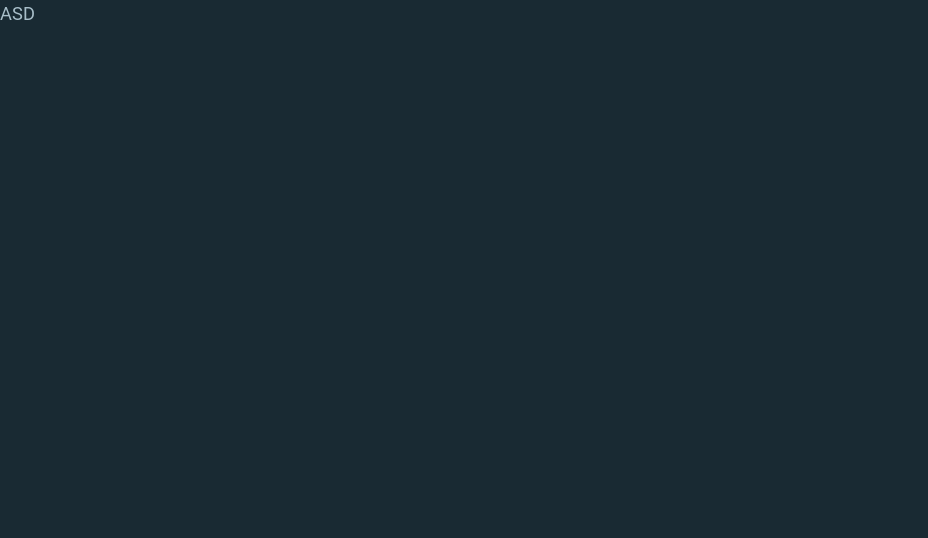
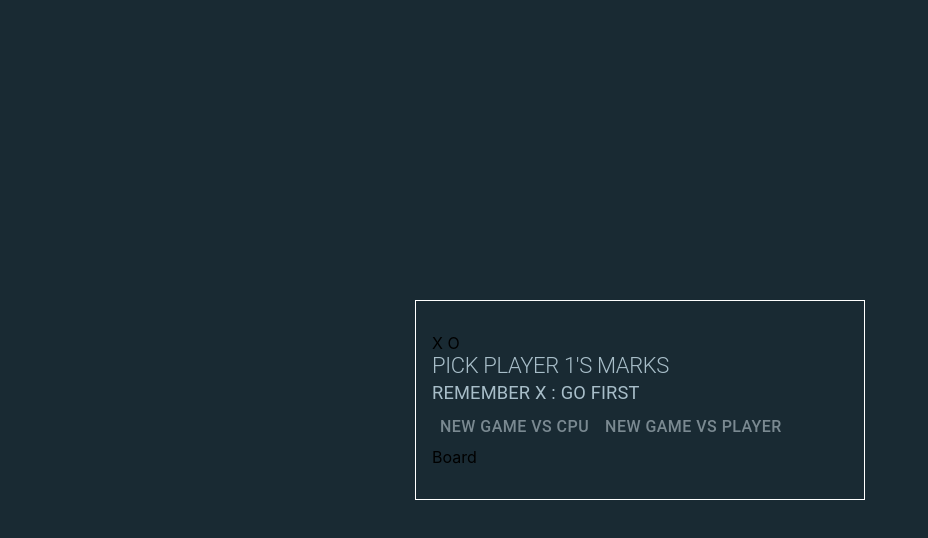
Before and after one commit to Hamza405/XO-Game-React, a React (Create React App) app: page / in a window 1280 px wide. Shown: the top 538 px of the page, without its empty margins (0-928 px from the left). Built offline with nearby package versions, Linux system fonts and the light colour scheme.

Commit message:
start template

```diff
--- a/src/App.tsx
+++ b/src/App.tsx
@@ -1,11 +1,16 @@
 import React from "react";
 import { Typography } from "@mui/material";
-import { AppContainer } from "./styles/App";
+import { AppContainer, MainContainer } from "./styles/App";
+import Start from "./components/Start/Start";
+import Board from "./components/Board/Board";
 
 function App() {
   return (
     <AppContainer>
-      <Typography>asd</Typography>
+      <MainContainer>
+        <Start />
+        <Board />
+      </MainContainer>
     </AppContainer>
   );
 }
--- a/src/components/Start/Start.tsx
+++ b/src/components/Start/Start.tsx
@@ -1,7 +1,34 @@
+import { Button, Typography } from "@mui/material";
 import React, { FC } from "react";
+import { Card } from "../../styles/App";
+import {
+  StartButton,
+  StartContainer,
+  StartHeader,
+  StartIconPlayers,
+  StartPlayers,
+} from "../../styles/StartStyles";
 
 const Start: FC = () => {
-  return <div>Start</div>;
+  return (
+    <StartContainer>
+      <StartHeader>X O</StartHeader>
+      <Card>
+        <Typography fontSize="lg" variant="h1">
+          pick player 1's marks
+        </Typography>
+        <StartPlayers>
+          <StartIconPlayers></StartIconPlayers>
+          <StartIconPlayers></StartIconPlayers>
+        </StartPlayers>
+        <Typography>remember x : go first</Typography>
+      </Card>
+      <StartButton>
+        <Button>new game vs cpu</Button>
+        <Button>new game vs player</Button>
+      </StartButton>
+    </StartContainer>
+  );
 };
 
 export default Start;
--- a/src/styles/App.ts
+++ b/src/styles/App.ts
@@ -3,5 +3,18 @@ import { Box, styled } from "@mui/material";
 export const AppContainer = styled(Box)(({theme})=>({
     width: "100%",
     height: "100vh",
+    display: "flex",
+    justifyContent: "center",
+    alignItems: "center",
     backgroundColor: theme.palette.primary.main
 }))
+
+export const MainContainer = styled(Box)(({theme})=>({
+    maxWidth: 450,
+    width: "100%",
+    marginInline: "auto",
+    padding: "2rem 1rem",
+    border: "1px solid white"
+}))
+
+export const Card = styled(Box)(({theme})=>({}))
--- /dev/null
+++ b/src/styles/StartStyles.ts
@@ -0,0 +1,17 @@
+import { Box, styled } from "@mui/material";
+
+export const StartContainer = styled(Box)(({theme})=>({
+
+}))
+
+export const StartHeader = styled(Box)(({theme})=>({
+
+}))
+
+export const StartPlayers = styled(Box)(({theme})=>({}))
+
+export const StartIconPlayers = styled(Box)(({theme})=>({}))
+
+export const StartButton = styled(Box)(({theme})=>({
+
+}))
--- a/src/styles/Theme.ts
+++ b/src/styles/Theme.ts
@@ -26,6 +26,7 @@ export const Colors = {
     // Grays
     ///////////////
     gray: "#a8bec9",
+    gray_dark:"#7a8991",
     dim_grey: "#696969",
     dove_gray: "#d5d5d5",
     body_bg: "#f3f6f9",
@@ -39,6 +40,9 @@ export const Colors = {
 
 const theme = createTheme({
     palette: {
+        text: {
+
+        },
         primary: {
             main: Colors.primary,
         },
@@ -49,6 +53,9 @@ const theme = createTheme({
     typography:{
         fontFamily: `"Roboto", "Helvetica", "Arial", sans-serif`,
         fontSize: 16,
+        h1:{
+            fontSize: 22
+        },
         allVariants: {
             color:Colors.gray,
             textTransform: "uppercase",
@@ -56,6 +63,11 @@ const theme = createTheme({
     },
     components: {
         MuiButton: {
+            styleOverrides:{
+                text:{
+                    color:Colors.gray_dark
+                }
+            },
             defaultProps: {
                 disableElevation: true,
                 disableRipple: true,
```
